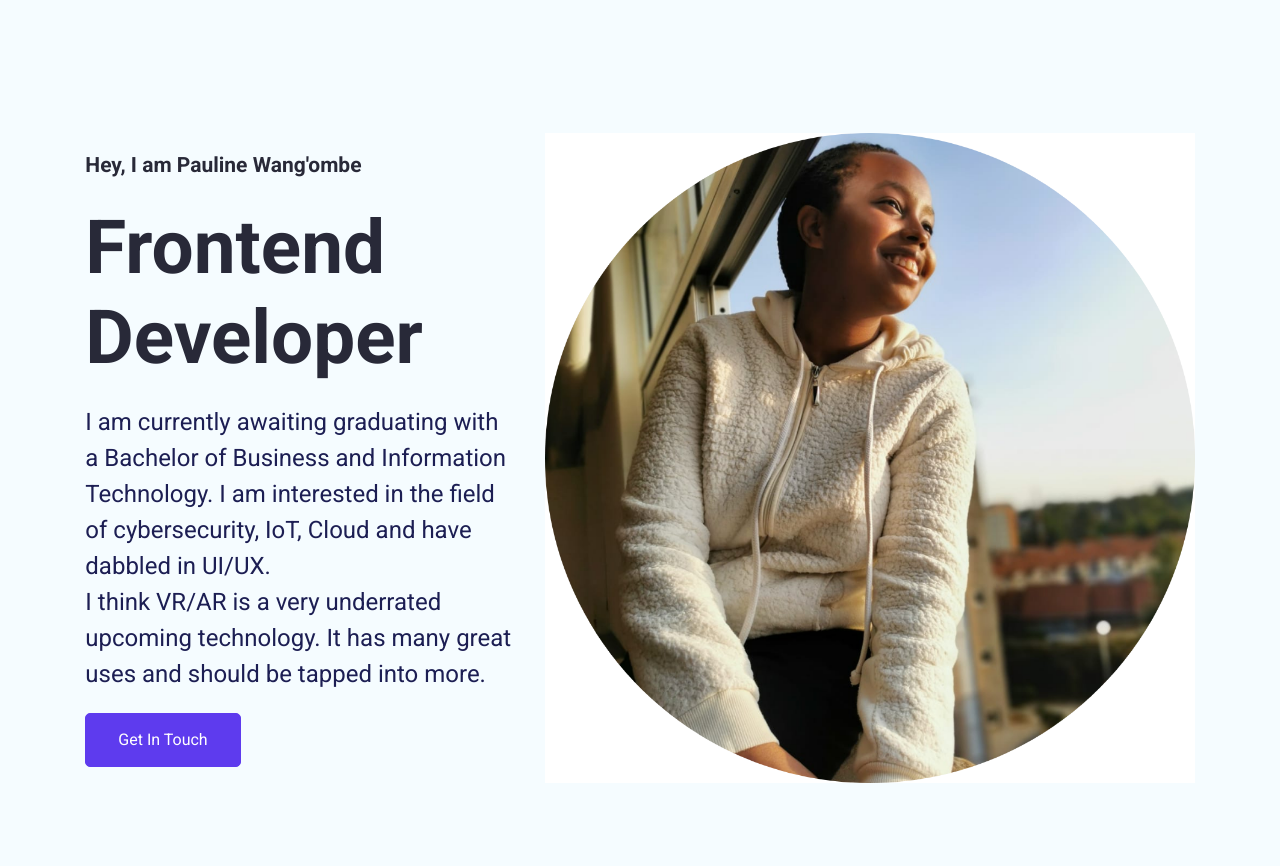
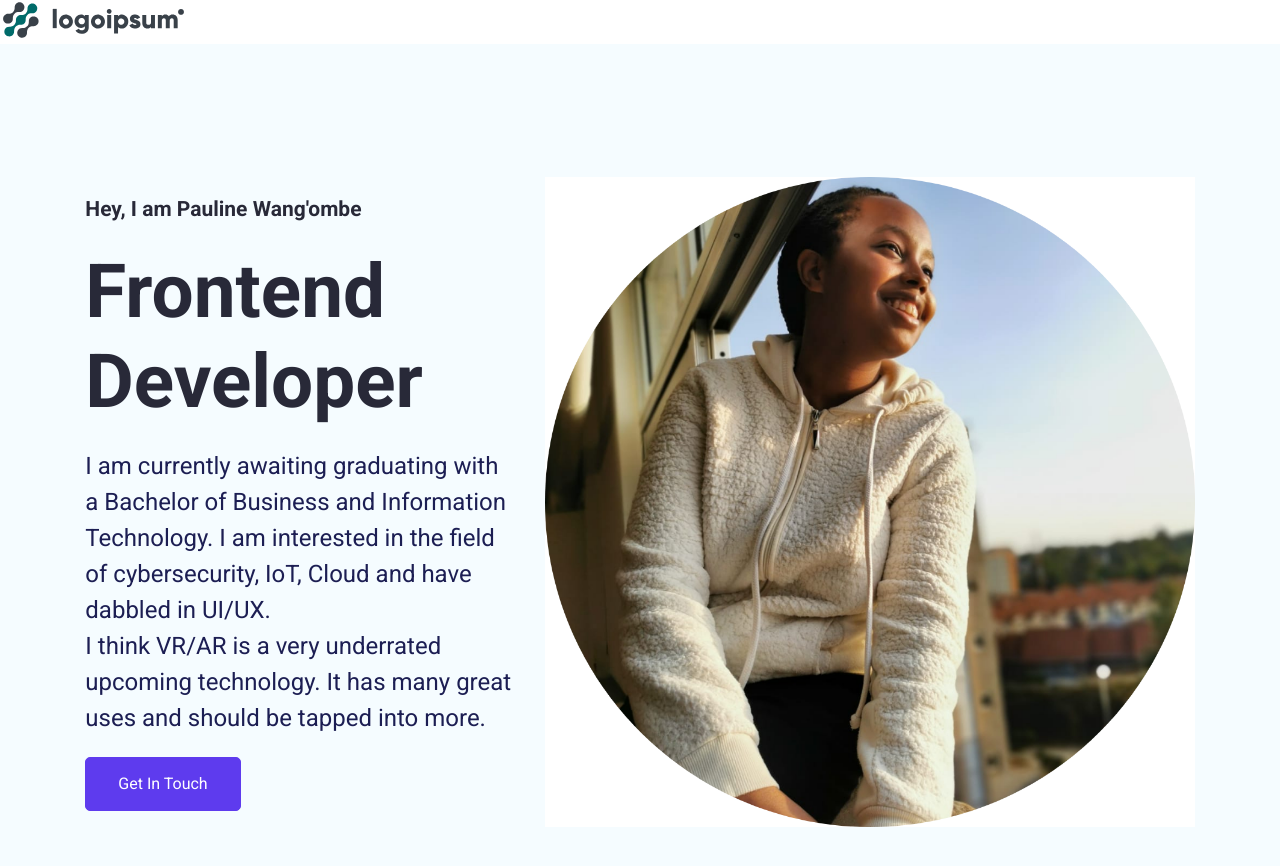
Before and after one commit to Paula-Wang/Portfolio-Page-in-React, a React (Create React App) app: page / in a window 1280 px wide. Shown: the top 866 px of the page. Built offline with nearby package versions, Linux system fonts and the light colour scheme.

Commit message:
feat: :sparkles: add router and home route
import navbar from pages/home/navbar

```diff
--- a/src/App.js
+++ b/src/App.js
@@ -1,12 +1,22 @@
 import './App.css';
 import React from 'react';
 import { BrowserRouter as Router, Route, Routes } from 'react-router-dom';
+import Navbar from './Pages/Home/Navbar';
 import Home from './Pages/Home/Homescreen';
 
 function App() {
-  return <div className="App">
-    <Home />
+  return (
+  <div className="App">
+    <Router>
+      <div>
+        <Navbar />
+        <Routes>
+          <Route path='/' element={<Home/>}></Route>
+        </Routes>
+      </div>
+    </Router>
   </div>
+  );
 }
 
 export default App;
--- a/src/Pages/Home/Navbar.jsx
+++ b/src/Pages/Home/Navbar.jsx
@@ -24,6 +24,22 @@
 
         return () => {
             window.removeEventListener("resize", handleResize);
+        };
+    }, []);
+
+    useEffect(() => {
+        if (window.innerWidth <= 1200) {
+            closeMenu;
         }
-    })
+    }, []);
+
+    return (
+    <nav className={`navbar ${navActive? "active": ""}`}>
+        <div>
+            <img src="./img/logo.svg" alt="Logoipsum" />
+        </div>
+    </nav>
+    );
 }
+
+export default Navbar;
```
